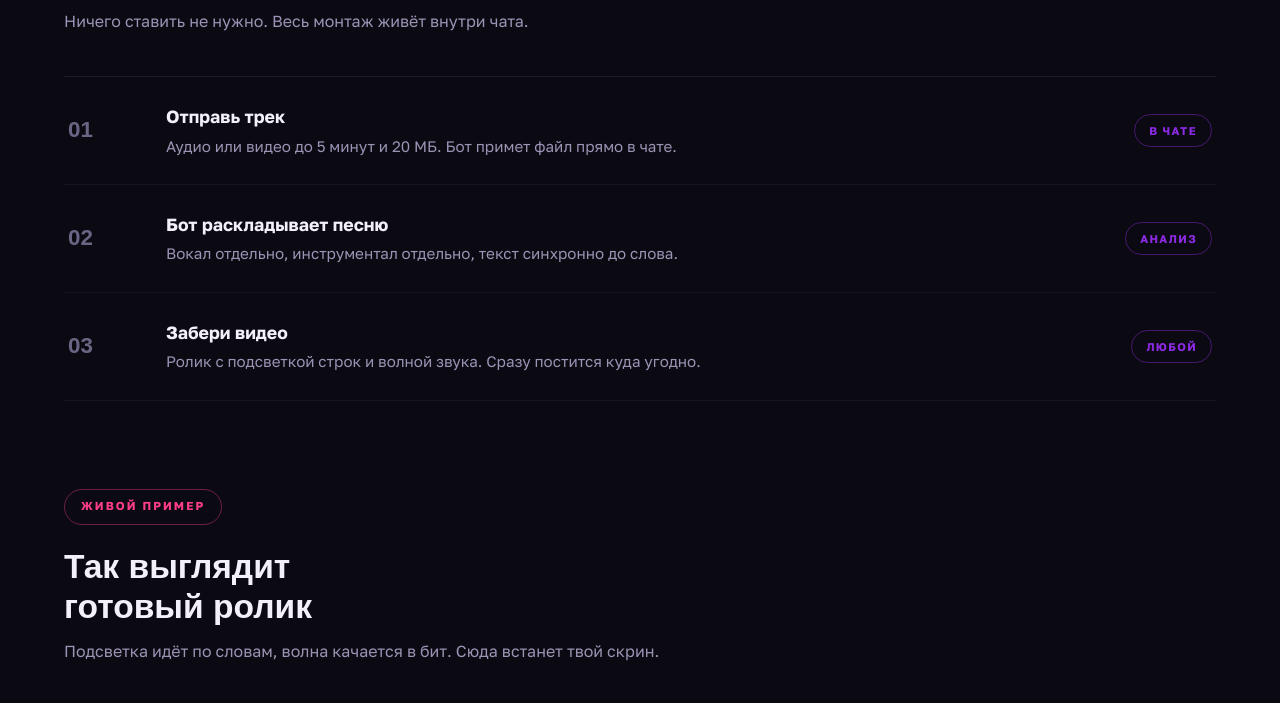
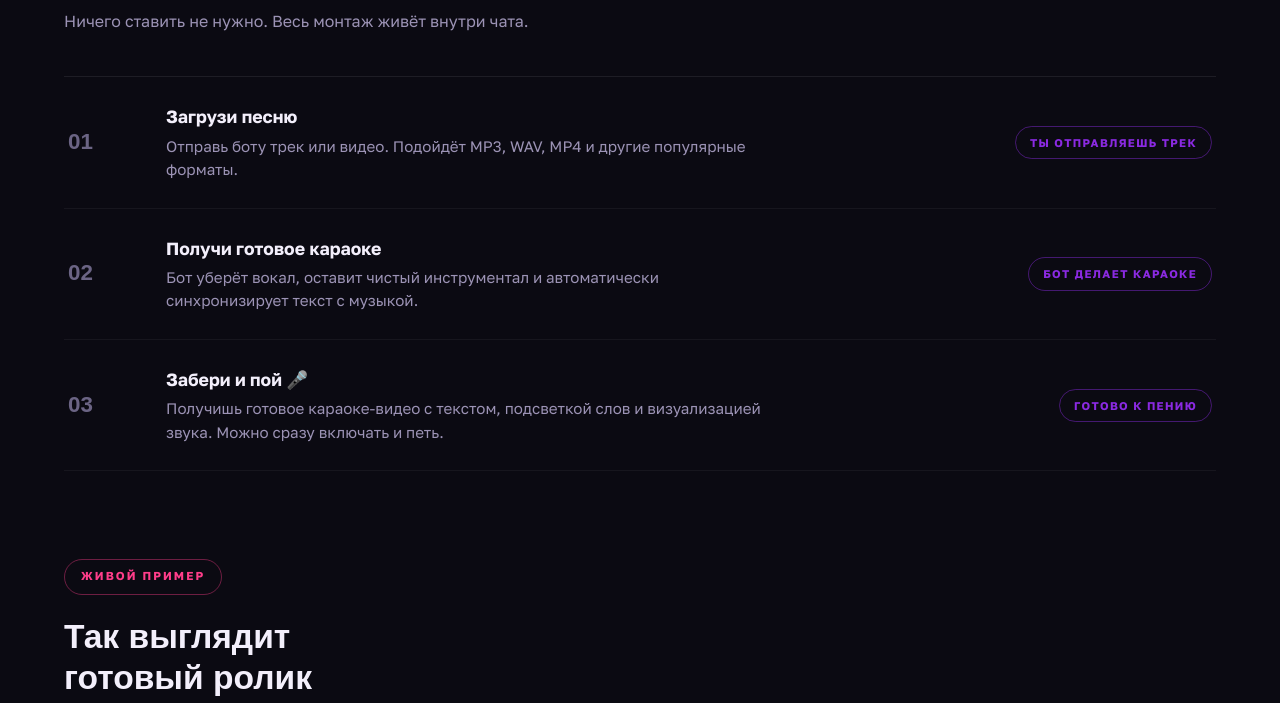
Before and after one commit to Den4dev/karaoke-lending, a plain HTML site: page index.html in a window 1280 px wide. Shown: the part 1896-2599 px from the top of the page. Drawn offline with Linux system fonts and the light colour scheme; a web font is replaced by a local one.

Commit message:
Drop accuracy chip; new steps copy; wider hero Telegram CTA

```diff
--- a/index.html
+++ b/index.html
@@ -102,9 +102,6 @@ h1 .hl{color:var(--purple)}
 @keyframes psync{0%{transform:scaleX(0)}88%{transform:scaleX(1)}100%{transform:scaleX(1)}}
 @keyframes pthumb{0%{left:0}88%{left:100%}100%{left:100%}}
 .phone-tag{text-align:center;font-size:.68rem;color:rgba(255,255,255,.55);letter-spacing:.03em;padding:14px 0 30px;font-variant-numeric:tabular-nums;flex:none;z-index:1;position:relative}
-.accuracy-chip{position:absolute;top:16px;right:-6px;z-index:2;background:var(--surface-2);border:1px solid var(--line);border-radius:14px;padding:12px 18px;font-size:.78rem;font-weight:700;color:var(--muted);box-shadow:0 16px 40px rgba(0,0,0,.5);transform:rotate(3deg);animation:chipfloat 4s ease-in-out infinite;white-space:nowrap}
-.accuracy-chip b{color:var(--pink)}
-@keyframes chipfloat{0%,100%{transform:rotate(3deg) translateY(0)}50%{transform:rotate(3deg) translateY(-6px)}}
 .note{position:absolute;font-size:2.2rem;color:var(--purple);opacity:.9;pointer-events:none;animation:notefloat 5s ease-in-out infinite;text-shadow:0 0 16px rgba(139,42,226,.6)}
 .note-a{top:4%;right:-10%;animation-delay:.2s}
 .note-b{bottom:16%;left:-11%;color:var(--pink);font-size:2.6rem;animation-delay:1.6s;text-shadow:0 0 16px rgba(255,61,138,.6)}
@@ -264,7 +261,6 @@ footer{padding:0 0 44px;text-align:center;color:var(--muted);font-size:.82rem}
   .v-stamp{top:-14px;right:12px}
   .klip-row{gap:10px}
   .eq-pulse,.eq-bars{display:none}
-  .accuracy-chip{right:2px;top:-16px;font-size:.66rem;padding:8px 12px}
   .note{font-size:1.4rem}
 }
 @media (prefers-reduced-motion:reduce){
@@ -275,6 +271,7 @@ footer{padding:0 0 44px;text-align:center;color:var(--muted);font-size:.82rem}
   .ticker-track{animation:none;flex-wrap:wrap;width:auto}
   .progress{display:none}
 }
+.cta-row .btn-lg{padding-left:54px;padding-right:54px}
 </style>
 </head>
 <body>
@@ -339,7 +336,6 @@ footer{padding:0 0 44px;text-align:center;color:var(--muted);font-size:.82rem}
       <span class="glow-dot" aria-hidden="true"></span>
       <div class="phone-glow" aria-hidden="true"></div>
       <div class="phone" role="img" aria-label="Экран телефона: бот подсвечивает слова песни в такт">
-        <div class="accuracy-chip">Точность <b>+1 слово</b></div>
         <span class="power-btn" aria-hidden="true"></span>
         <div class="camera-dot" aria-hidden="true"></div>
         <div class="phone-sheen" aria-hidden="true"></div>
@@ -394,21 +390,21 @@ footer{padding:0 0 44px;text-align:center;color:var(--muted);font-size:.82rem}
   <div class="wrap">
     <h2 class="reveal">От голосового до ролика за три шага</h2>
     <p class="reveal lead" style="--i:1">Ничего ставить не нужно. Весь монтаж живёт внутри чата.</p>
-    <ol class="steps">
+        <ol class="steps">
       <li class="reveal" style="--i:1">
         <span class="step-n">01</span>
-        <div><h3>Отправь трек</h3><p>Аудио или видео до 5 минут и 20 МБ. Бот примет файл прямо в чате.</p></div>
-        <span class="step-tag">В ЧАТЕ</span>
+        <div><h3>Загрузи песню</h3><p>Отправь боту трек или видео. Подойдёт MP3, WAV, MP4 и другие популярные форматы.</p></div>
+        <span class="step-tag">ТЫ ОТПРАВЛЯЕШЬ ТРЕК</span>
       </li>
       <li class="reveal" style="--i:2">
         <span class="step-n">02</span>
-        <div><h3>Бот раскладывает песню</h3><p>Вокал отдельно, инструментал отдельно, текст синхронно до слова.</p></div>
-        <span class="step-tag">АНАЛИЗ</span>
+        <div><h3>Получи готовое караоке</h3><p>Бот уберёт вокал, оставит чистый инструментал и автоматически синхронизирует текст с музыкой.</p></div>
+        <span class="step-tag">БОТ ДЕЛАЕТ КАРАОКЕ</span>
       </li>
       <li class="reveal" style="--i:3">
         <span class="step-n">03</span>
-        <div><h3>Забери видео</h3><p>Ролик с подсветкой строк и волной звука. Сразу постится куда угодно.</p></div>
-        <span class="step-tag">ЛЮБОЙ</span>
+        <div><h3>Забери и пой 🎤</h3><p>Получишь готовое караоке-видео с текстом, подсветкой слов и визуализацией звука. Можно сразу включать и петь.</p></div>
+        <span class="step-tag">ГОТОВО К ПЕНИЮ</span>
       </li>
     </ol>
   </div>
```
